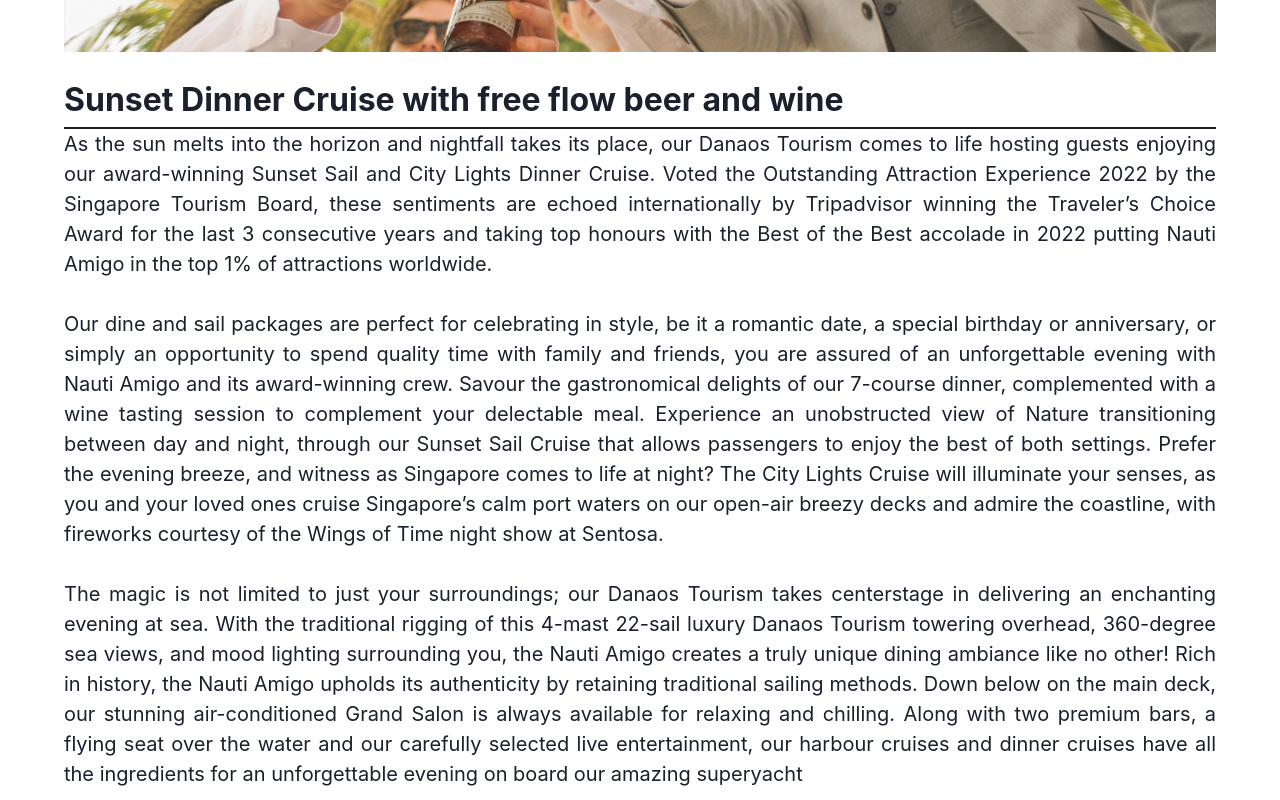
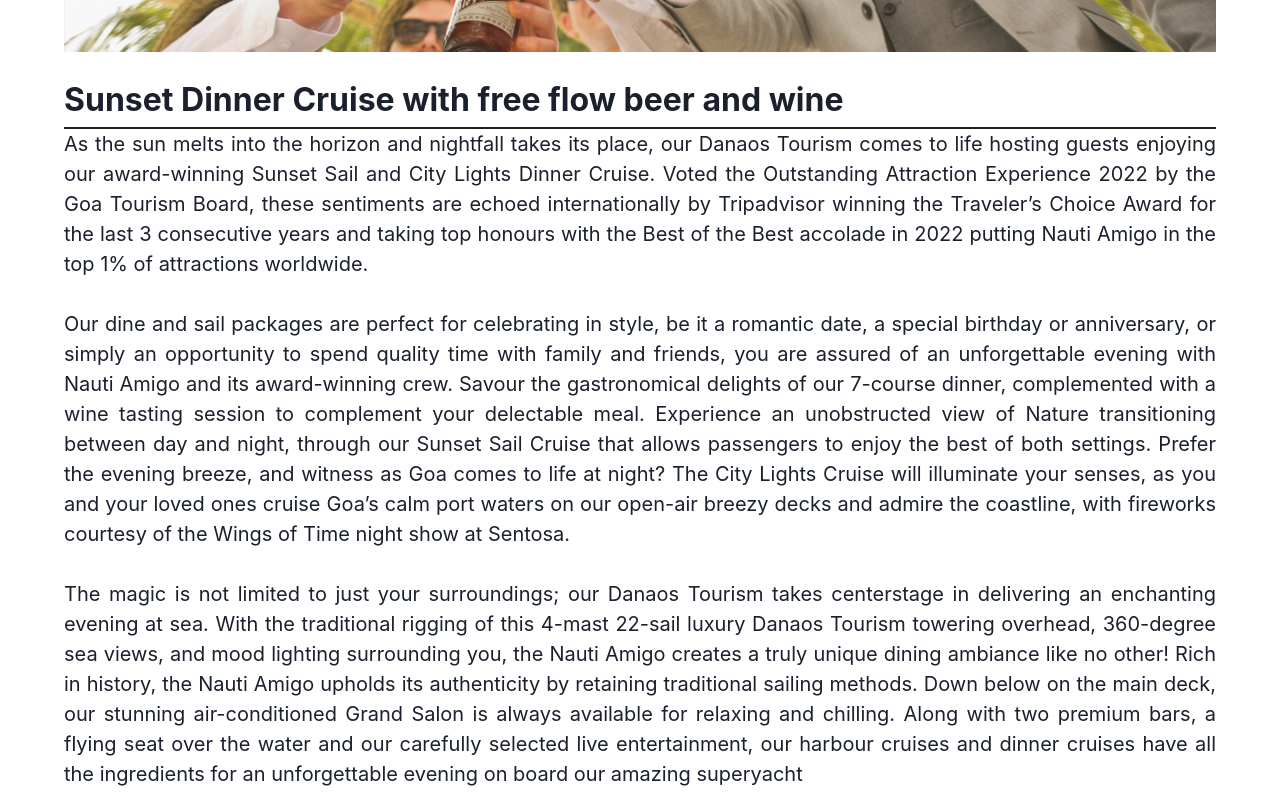
Before and after one commit to VishalBhuse/Cruise_Danaos_Com, a React (Create React App) app: page /sailing in a window 1280 px wide. Shown: the part 760-1560 px from the top of the page. Built offline with nearby package versions, Linux system fonts and the light colour scheme.

Commit message:
layout and content changes

```diff
--- a/src/Pages/Offers/Offer.jsx
+++ b/src/Pages/Offers/Offer.jsx
@@ -212,7 +212,7 @@
                     fontWeight="800"
                     fontSize={["10px", "20px", "20px", "25px"]}
                   >
-                    GREAT SINGAPORE SAIL Promo
+                    GREAT GOA SAIL Promo
                   </Text>
                   <Text
                     fontWeight="700"
--- a/src/Pages/Sailing/Sailing.jsx
+++ b/src/Pages/Sailing/Sailing.jsx
@@ -69,7 +69,7 @@
             As the sun melts into the horizon and nightfall takes its place, our
             Danaos Tourism comes to life hosting guests enjoying our
             award-winning Sunset Sail and City Lights Dinner Cruise. Voted the
-            Outstanding Attraction Experience 2022 by the Singapore Tourism
+            Outstanding Attraction Experience 2022 by the Goa Tourism
             Board, these sentiments are echoed internationally by Tripadvisor
             winning the Traveler’s Choice Award for the last 3 consecutive years
             and taking top honours with the Best of the Best accolade in 2022
@@ -85,9 +85,9 @@
             complement your delectable meal. Experience an unobstructed view of
             Nature transitioning between day and night, through our Sunset Sail
             Cruise that allows passengers to enjoy the best of both settings.
-            Prefer the evening breeze, and witness as Singapore comes to life at
+            Prefer the evening breeze, and witness as Goa comes to life at
             night? The City Lights Cruise will illuminate your senses, as you
-            and your loved ones cruise Singapore’s calm port waters on our
+            and your loved ones cruise Goa’s calm port waters on our
             open-air breezy decks and admire the coastline, with fireworks
             courtesy of the Wings of Time night show at Sentosa.
             <br />
```
